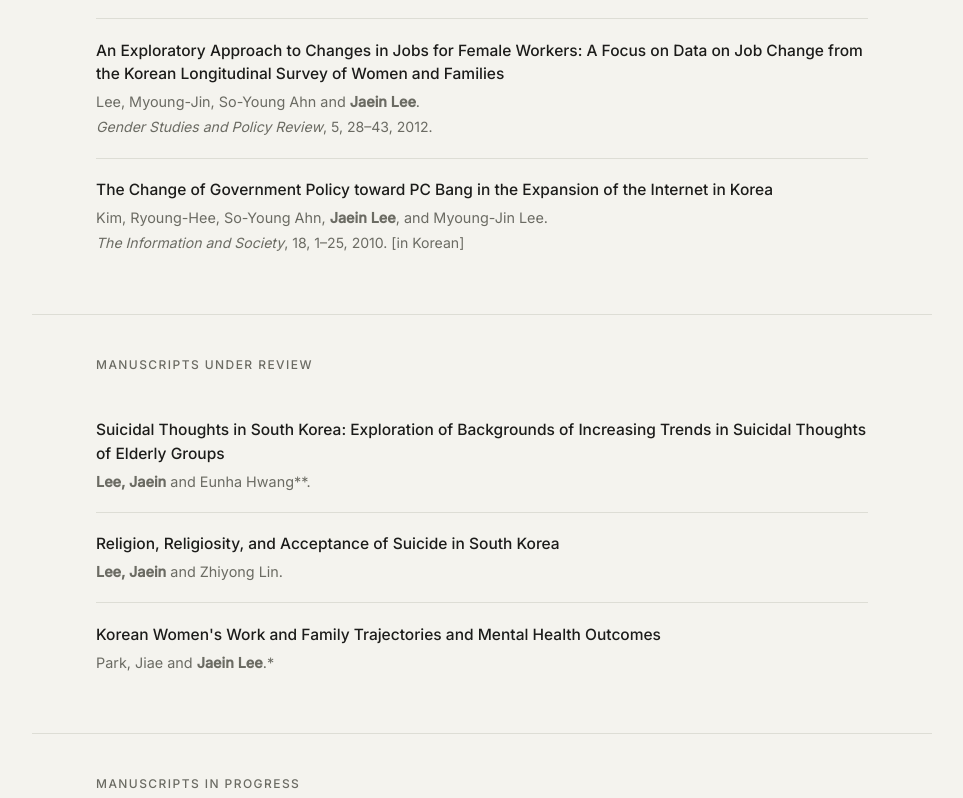
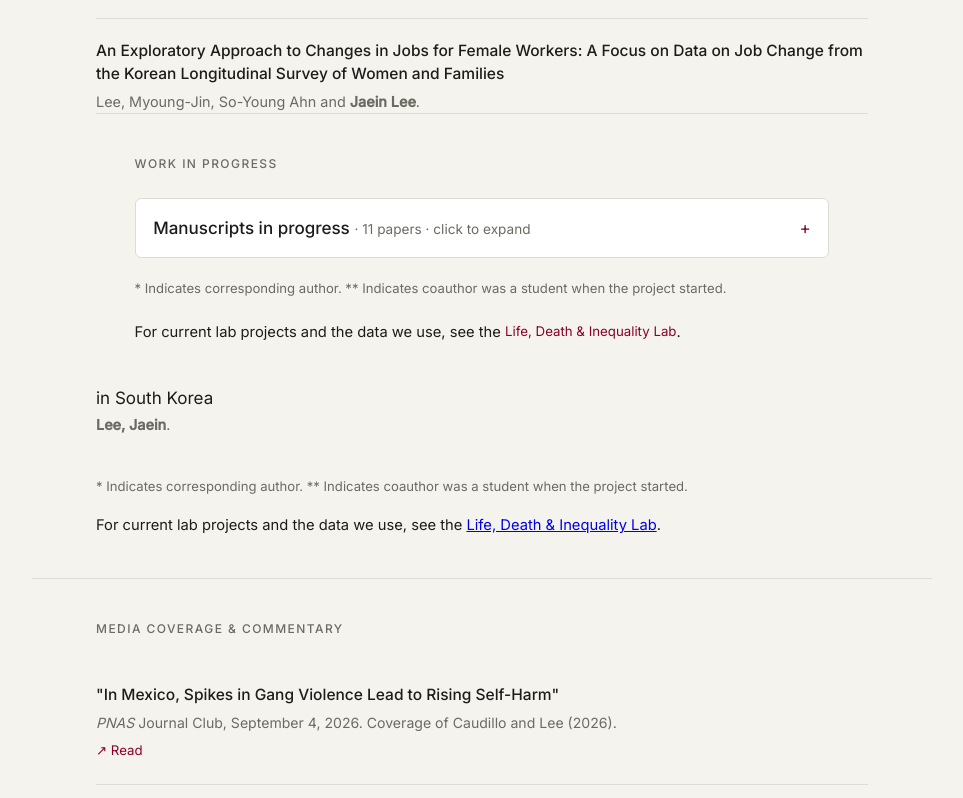
Before and after one commit to poryma/poryma.github.io, a plain HTML site: page research.html in a window 1280 px wide. Shown: the part 1704-2502 px from the top of the page, without its empty margins (158-1121 px from the left). Drawn offline with nearby package versions, Linux system fonts and the light colour scheme.

Commit message:
Lead Research with published work; collapse in-progress lists
Co-Authored-By: Claude Opus 5.5 <noreply@anthropic.com>

```diff
--- a/research.html
+++ b/research.html
@@ -55,6 +55,12 @@
     }
 
     footer { border-top: 1px solid var(--border); padding: 2rem 5%; text-align: center; color: var(--muted); font-size: 0.82rem; max-width: 900px; margin: 0 auto; }
+    details.wip { border: 1px solid var(--border); border-radius: 6px; background: #fff; }
+    details.wip > summary { cursor: pointer; padding: 0.9rem 1.1rem; list-style: none; display:flex; justify-content:space-between; }
+    details.wip > summary::-webkit-details-marker { display: none; }
+    details.wip[open] > summary .chev { transform: rotate(45deg); }
+    details.wip .chev { color: var(--green); transition: transform .2s; }
+    details.wip .pub-list { padding: 0 1.1rem 0.6rem; }
   </style>
 </head>
 <body>
@@ -139,21 +145,10 @@
     <li class="pub-item">
       <div class="pub-title">An Exploratory Approach to Changes in Jobs for Female Workers: A Focus on Data on Job Change from the Korean Longitudinal Survey of Women and Families</div>
       <div class="pub-authors">Lee, Myoung-Jin, So-Young Ahn and <strong>Jaein Lee</strong>.</div>
-      <div class="pub-journal"><em>Gender Studies and Policy Review</em>, 5, 28–43, 2012.</div>
-    </li>
-
-    <li class="pub-item">
-      <div class="pub-title">The Change of Government Policy toward PC Bang in the Expansion of the Internet in Korea</div>
-      <div class="pub-authors">Kim, Ryoung-Hee, So-Young Ahn, <strong>Jaein Lee</strong>, and Myoung-Jin Lee.</div>
-      <div class="pub-journal"><em>The Information and Society</em>, 18, 1–25, 2010. [in Korean]</div>
-    </li>
-
-  </ul>
-</div>
-
-<!-- UNDER REVIEW -->
+      <div <!-- IN PROGRESS -->
 <div class="section-wrap">
-  <p class="section-label">Manuscripts Under Review</p>
+  <p class="section-label">Work in Progress</p>
+  <details class="wip"><summary><span><strong style="font-weight:500">Manuscripts in progress</strong> <span style="color:var(--muted);font-size:0.85rem">· 11 papers · click to expand</span></span><span class="chev">+</span></summary>
   <ul class="pub-list">
     <li class="pub-item">
       <div class="pub-title">Suicidal Thoughts in South Korea: Exploration of Backgrounds of Increasing Trends in Suicidal Thoughts of Elderly Groups</div>
@@ -167,13 +162,7 @@
       <div class="pub-title">Korean Women's Work and Family Trajectories and Mental Health Outcomes</div>
       <div class="pub-authors">Park, Jiae and <strong>Jaein Lee</strong>.*</div>
     </li>
-  </ul>
-</div>
 
-<!-- IN PROGRESS -->
-<div class="section-wrap">
-  <p class="section-label">Manuscripts in Progress</p>
-  <ul class="pub-list">
     <li class="pub-item">
       <div class="pub-title">Time Use Patterns of Korean Older Adults – Social Isolation and Leisure Time</div>
       <div class="pub-authors"><strong>Lee, Jaein</strong>.</div>
@@ -204,6 +193,12 @@
     </li>
     <li class="pub-item">
       <div class="pub-title">Demand Without Supply: Egalitarian Family Ideals, the Unequal Division of Labor, and the Marriage Gateway to Lowest-Low Fertility in South Korea</div>
+      <div class="pub-authors"><strong>Lee, Jaein</strong>.</div>
+    </li>
+  </ul></details>
+  <p style="font-size:0.82rem; color:var(--muted); margin-top:1.2rem;">* Indicates corresponding author. ** Indicates coauthor was a student when the project started.</p>
+  <p style="font-size:0.92rem; margin-top:1rem;">For current lab projects and the data we use, see the <a class="doi" href="https://poryma.github.io/lab/research.html">Life, Death &amp; Inequality Lab</a>.</p>
+</div>in South Korea</div>
       <div class="pub-authors"><strong>Lee, Jaein</strong>.</div>
     </li>
   </ul>
```
